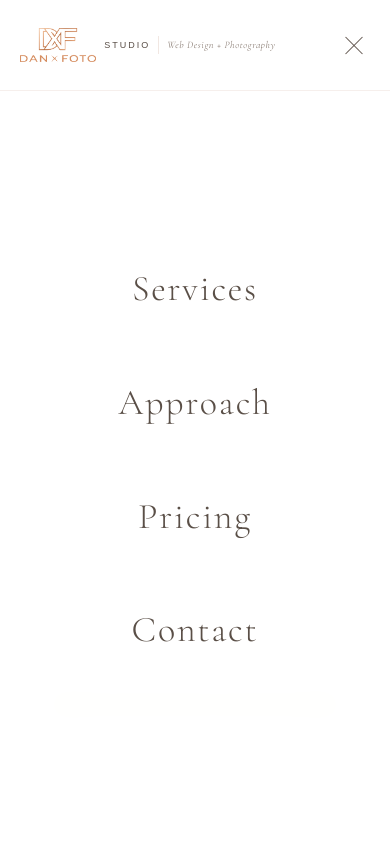
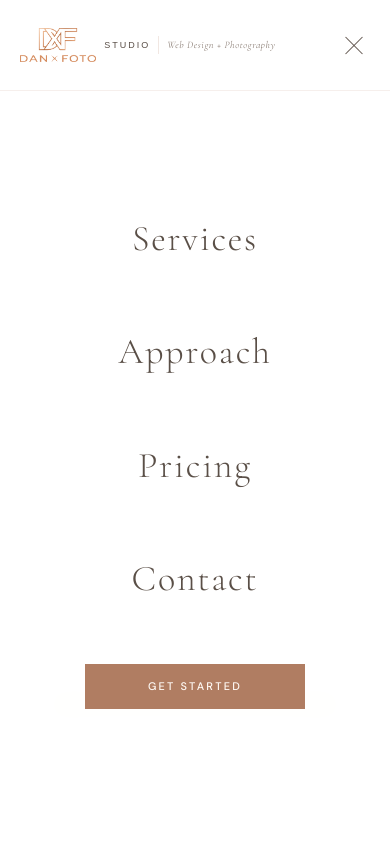
Before and after one commit to danielfan-pro/dxfstudio, a Next.js app: page / in a window 390 px wide. Both pictures are taken after a click on the button "Open navigation menu". Shown: the top 844 px of the page. Built offline with nearby package versions, Linux system fonts and the light colour scheme; a web font is replaced by a local one.

Commit message:
Add mobile menu CTA

```diff
--- a/components/Navbar.js
+++ b/components/Navbar.js
@@ -386,6 +386,27 @@ export default function Navbar() {
               {link.label}
             </a>
           ))}
+          <a
+            href="/get-started"
+            onClick={() => setMenuOpen(false)}
+            style={{
+              fontFamily: 'DM Sans, sans-serif',
+              fontSize: '11px',
+              fontWeight: 500,
+              letterSpacing: '0.2em',
+              textTransform: 'uppercase',
+              color: '#fffaf5',
+              background: '#b07d62',
+              padding: '14px 28px',
+              textDecoration: 'none',
+              display: 'inline-flex',
+              alignItems: 'center',
+              justifyContent: 'center',
+              minWidth: '220px',
+            }}
+          >
+            Get Started
+          </a>
         </div>
       </div>
     )}
```
